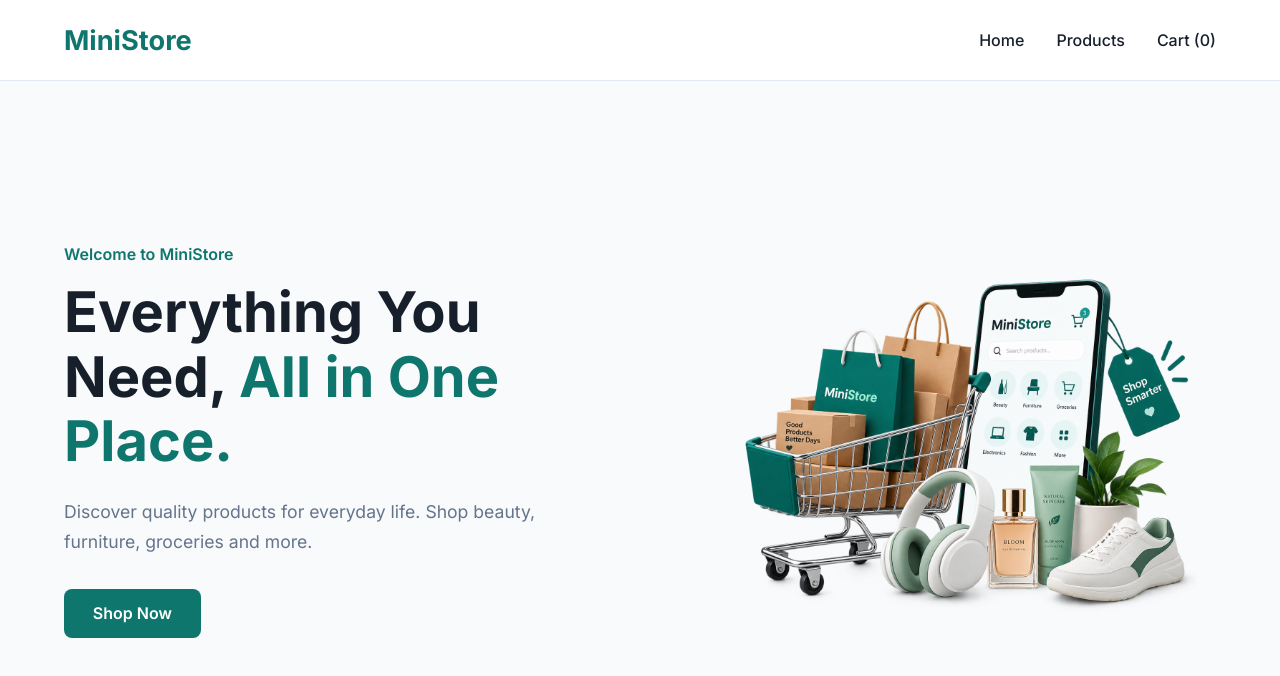
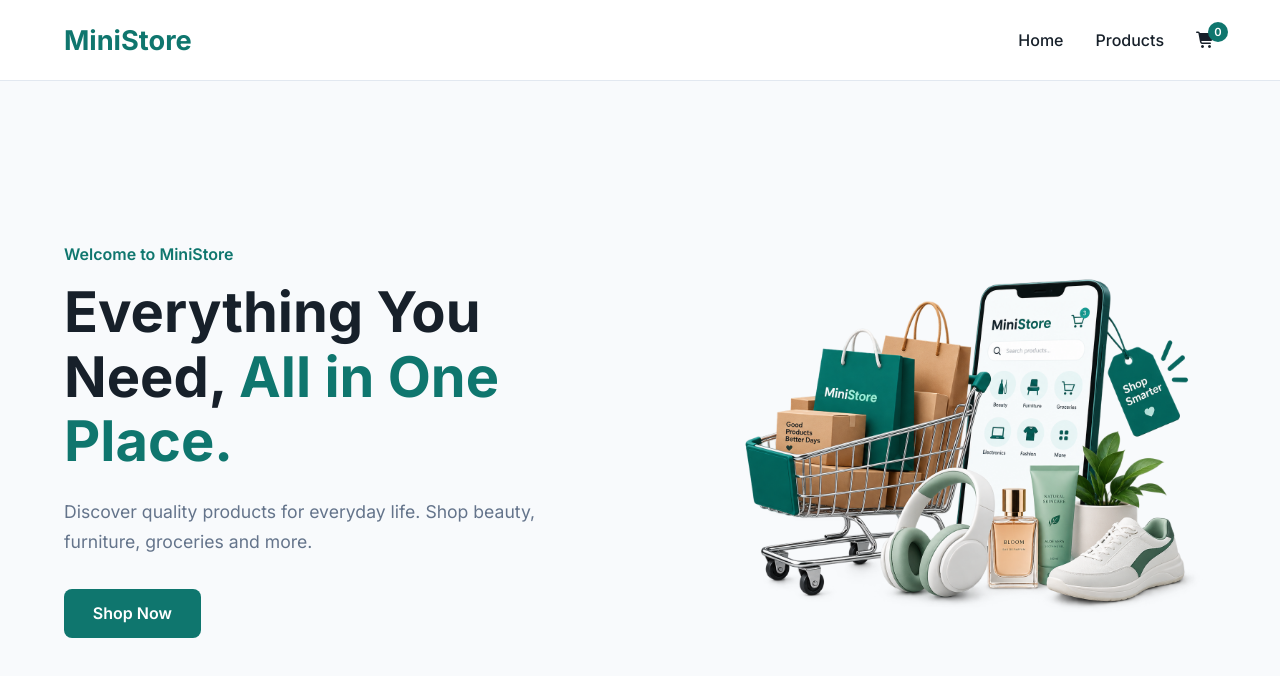
Before and after one commit to ManyataDhakal/mini-product-store, a React (Create React App) app: page / in a window 1280 px wide. Shown: the top 676 px of the page. Built offline with nearby package versions, Linux system fonts and the light colour scheme.

Commit message:
Add cart badge to navbar

```diff
--- a/public/index.html
+++ b/public/index.html
@@ -1,4 +1,4 @@
-<!DOCTYPE html>
+<!doctype html>
 <html lang="en">
   <head>
     <meta charset="utf-8" />
@@ -24,6 +24,12 @@
       work correctly both with client-side routing and a non-root public URL.
       Learn how to configure a non-root public URL by running `npm run build`.
     -->
+
+    <link
+      rel="stylesheet"
+      href="https://cdnjs.cloudflare.com/ajax/libs/font-awesome/7.0.1/css/all.min.css"
+    />
+
     <title>React App</title>
   </head>
   <body>
--- a/src/App.css
+++ b/src/App.css
@@ -69,6 +69,30 @@ body {
 
 .nav-links a:hover {
   color: var(--primary);
+}
+
+.cart-link{
+  position: relative;
+  display: flex;
+  align-items: center;
+  font-size: 1.2rem;
+}
+
+.cart-badge{
+  position: absolute;
+  top: -10px;
+  right: -12px;
+  background: var(--primary);
+  color: var(--white);
+  width: 20px;
+  height: 20px;
+  border-radius: 50%;
+  display: flex;
+  align-items: center;
+  justify-content: center;
+  font-size: 0.7rem;
+  font-weight: 600;
+
 }
 
 /* HOME STYLING */
--- a/src/components/Navbar.js
+++ b/src/components/Navbar.js
@@ -12,7 +12,9 @@ function Navbar() {
         <div className="nav-links">
           <Link to="/">Home</Link>
           <Link to="/products">Products</Link>
-          <Link to="/cart">Cart ({cart.length})</Link>
+          <Link to="/cart" className="cart-link">
+          <i className="fa-solid fa-cart-shopping"></i>
+          <span className="cart-badge">{cart.length}</span></Link>
         </div>
       </div>
     </div>
```
